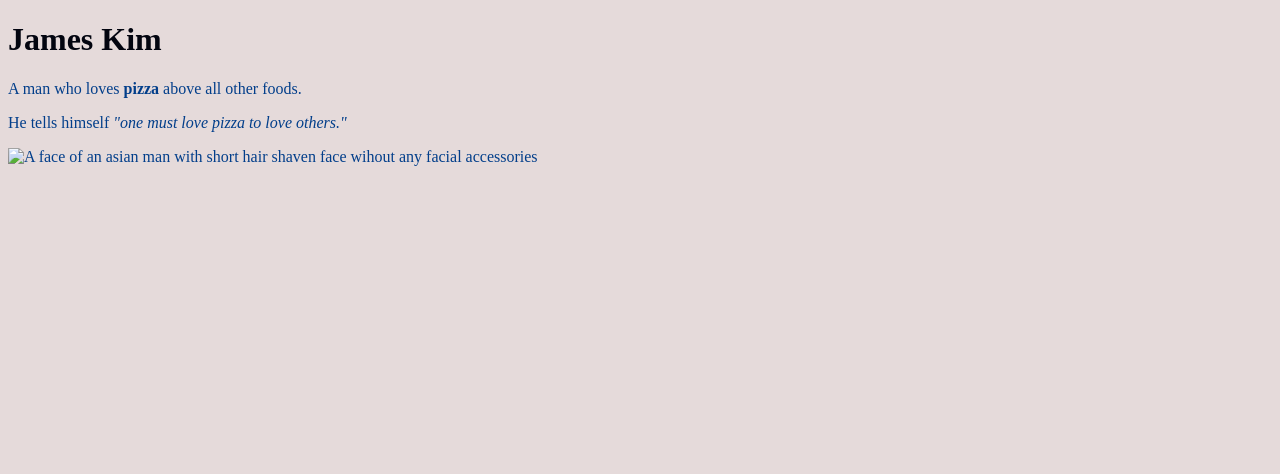
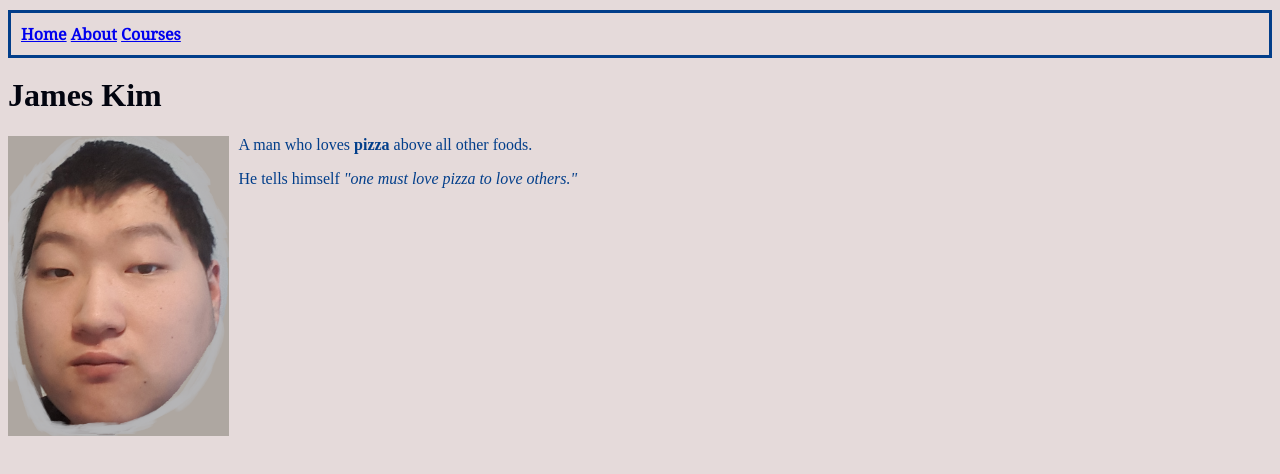
Before and after one commit to hontailhd/1620-personal-website, a plain HTML site: page pages/about.html in a window 1280 px wide. Drawn offline with Linux system fonts and the light colour scheme.

Commit message:
Made serveral changes to the NAV Includeed NAV to all pages
Restricted size limit fot img files in CSS

```diff
--- a/CSS/styles.css
+++ b/CSS/styles.css
@@ -13,12 +13,36 @@ h1 {
     color: #02040f;
 }
 
+img {
+    max-block-size: 300px;
+}
+
+.top-left {
+    float: left;
+    margin-right: 10px;
+    padding: none;
+}
+
 .nav_menu  {
+
+    position: sticky;
+    top: 10px;
 
     border: 3px solid;
     border-color: #023E8A;
 
     font-family: "Noto serif", sans-serif;
     font-weight: bold;
+
     color: #e59500;
 }
+
+.horizontal {
+    list-style-type: none;
+    padding: 5px;
+    margin: 5px;
+}
+
+.inline {
+    display: inline;
+}
--- a/pages/about.html
+++ b/pages/about.html
@@ -5,12 +5,31 @@
     <meta http-equiv="X-UA-Compatible" content="IE=edge">
     <meta name="viewport" content="width=device-width, initial-scale=1.0">
     <link rel = "Stylesheet" href = "../CSS/styles.css">
-    <title>about</title>
+    <title>About</title>
 </head>
 <body>
+
+    <nav class="nav_menu">
+        <ul class="horizontal">
+            <li class="inline">
+                <a href="..\index.html">Home</a>
+            </li>
+            <li class="inline">
+                <a href="about.html">About</a>
+            </li>
+            <li class="inline">
+                <a href="courses.html">Courses</a>
+            </li>
+        </ul>
+    </nav>
+
     <h1>
         James Kim
     </h1>
+
+    <div class="top-left">
+    <img src="..\images\FACE.png" alt="A face of an asian man with short hair shaven face wihout any facial accessories">
+    </div>
 
     <p>
         A man who loves <strong> pizza </strong> above all other foods.
@@ -21,6 +40,5 @@
         love others."</em>
     </p>
 
-    <img src="images/FACE.png" alt="A face of an asian man with short hair shaven face wihout any facial accessories">
 </body>
 </html>
```
Also changed, not shown: index.html (+9 -6 lines), pages/courses.html (+15 -1 lines), images/index.jpg (deleted).
